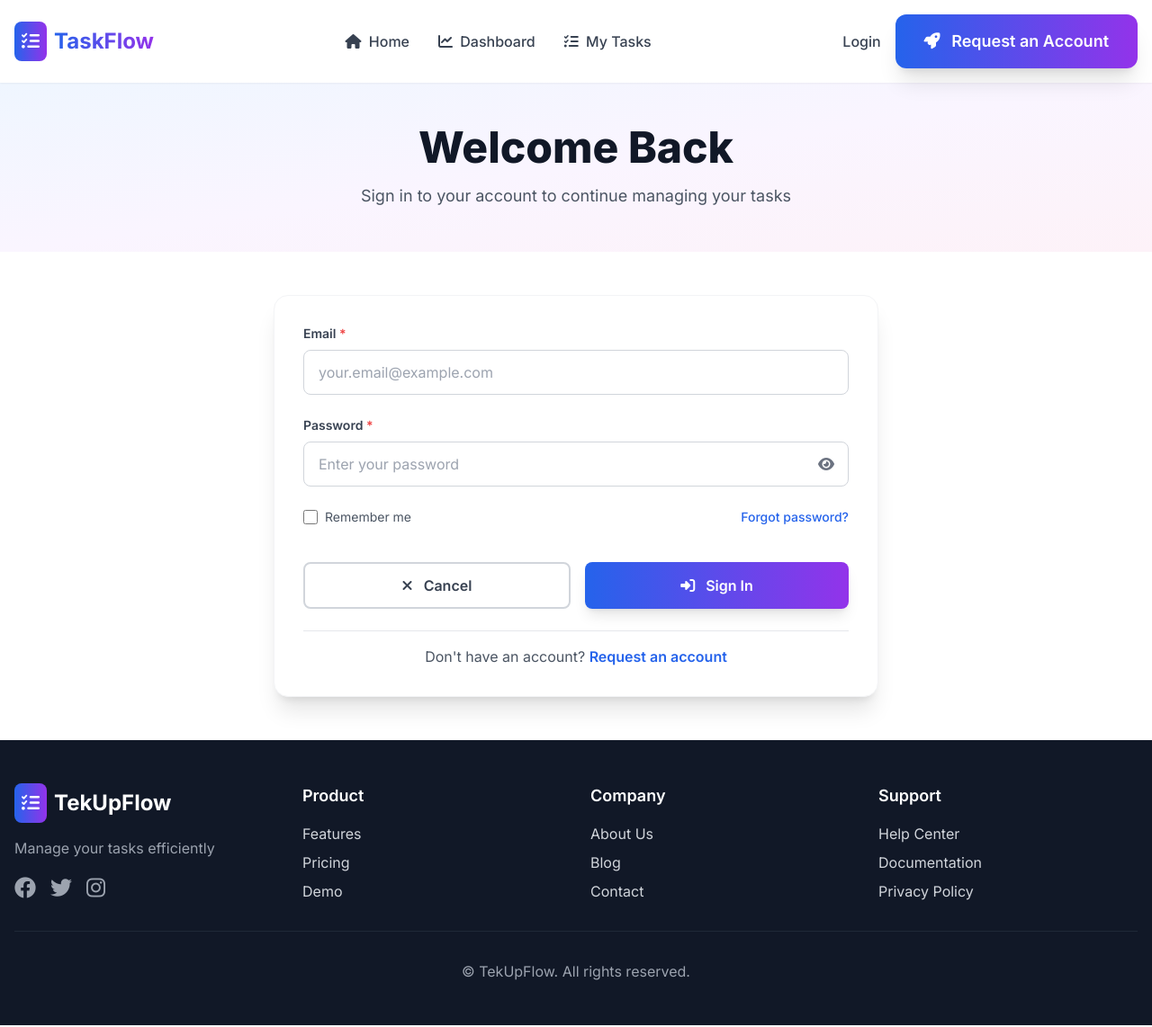
After one commit to MdRiabi/project-management-app, a Symfony app: template templates/Home/login.html.twig in a window 1280 px wide. The commit adds this page. Shown: the top 1142 px of the page at 90% size. Run offline with Twig, Linux system fonts and the light colour scheme; the template is opened without the code that fills it, so the values that code supplies are empty; some libraries are stand-ins or nearby versions.

Commit message:
creating Login page

```diff
--- a/src/Controller/AccountController.php
+++ b/src/Controller/AccountController.php
@@ -8,6 +8,12 @@ use Symfony\Component\Routing\Annotation\Route;
 
 class AccountController extends AbstractController
 {
+    #[Route('/login', name: 'login', methods: ['GET'])]
+    public function login(): Response
+    {
+        return $this->render('home/login.html.twig');
+    }
+
     #[Route('/request-account', name: 'request_account', methods: ['GET'])]
     public function requestAccount(): Response
     {
--- a/src/DataFixtures/AdminUserFixture.php
+++ b/src/DataFixtures/AdminUserFixture.php
@@ -4,7 +4,7 @@
 
 namespace App\DataFixtures;
 
-use Entity\User\User; // Assurez-vous que le namespace correspond à votre classe User !
+use App\Entity\User; // Assurez-vous que le namespace correspond à votre classe User !
 use Doctrine\Bundle\FixturesBundle\Fixture;
 use Doctrine\Persistence\ObjectManager;
 use Symfony\Component\PasswordHasher\Hasher\UserPasswordHasherInterface;
--- a/src/Entity/User.php
+++ b/src/Entity/User.php
@@ -2,7 +2,7 @@
 
 // src/User/User.php
 
-namespace Entity\User; // IMPORTANT : Adaptez ce namespace à votre structure !
+namespace App\Entity; // IMPORTANT : Adaptez ce namespace à votre structure !
 
 use App\Repository\UserRepository; // Assurez-vous que le Repository est dans le bon dossier !
 use Doctrine\ORM\Mapping as ORM;
--- /dev/null
+++ b/templates/Home/login.html.twig
@@ -0,0 +1,235 @@
+{% extends 'base.html.twig' %}
+
+{% block title %}Login - TaskFlow{% endblock %}
+
+{% block body %}
+
+    {# HERO SECTION #}
+    <section class="bg-gradient-to-br from-blue-50 via-purple-50 to-pink-50 py-12">
+        <div class="container mx-auto px-4">
+            <div class="max-w-2xl mx-auto text-center">
+                <h1 class="text-4xl md:text-5xl font-extrabold text-gray-900 mb-4">
+                    Welcome Back
+                </h1>
+                <p class="text-lg text-gray-600">
+                    Sign in to your account to continue managing your tasks
+                </p>
+            </div>
+        </div>
+    </section>
+
+    {# FORM SECTION #}
+    <section class="py-12 bg-white">
+        <div class="container mx-auto px-4">
+            <div class="max-w-2xl mx-auto">
+                <div class="bg-white rounded-2xl shadow-xl p-8 border border-gray-100">
+                    <form id="loginForm" novalidate>
+                        <div class="space-y-6">
+                            {# Email #}
+                            <div>
+                                <label for="email" class="block text-sm font-semibold text-gray-700 mb-2">
+                                    Email <span class="text-red-500">*</span>
+                                </label>
+                                <input
+                                    type="email"
+                                    id="email"
+                                    name="email"
+                                    required
+                                    class="w-full px-4 py-3 rounded-lg border border-gray-300 focus:ring-2 focus:ring-blue-500 focus:border-transparent transition"
+                                    placeholder="your.email@example.com"
+                                >
+                                <p class="text-red-500 text-sm mt-1 hidden error-message" id="emailError">Please enter a valid email address</p>
+                            </div>
+
+                            {# Password #}
+                            <div>
+                                <label for="password" class="block text-sm font-semibold text-gray-700 mb-2">
+                                    Password <span class="text-red-500">*</span>
+                                </label>
+                                <div class="relative">
+                                    <input
+                                        type="password"
+                                        id="password"
+                                        name="password"
+                                        required
+                                        class="w-full px-4 py-3 rounded-lg border border-gray-300 focus:ring-2 focus:ring-blue-500 focus:border-transparent transition"
+                                        placeholder="Enter your password"
+                                    >
+                                    <button
+                                        type="button"
+                                        onclick="togglePasswordVisibility()"
+                                        class="absolute right-4 top-1/2 transform -translate-y-1/2 text-gray-500 hover:text-gray-700"
+                                    >
+                                        <i class="fas fa-eye" id="toggleIcon"></i>
+                                    </button>
+                                </div>
+                                <p class="text-red-500 text-sm mt-1 hidden error-message" id="passwordError">Password is required</p>
+                            </div>
+
+                            {# Remember Me & Forgot Password #}
+                            <div class="flex items-center justify-between">
+                                <label class="flex items-center">
+                                    <input
+                                        type="checkbox"
+                                        id="rememberMe"
+                                        name="rememberMe"
+                                        class="w-4 h-4 rounded border-gray-300 text-blue-600 focus:ring-2 focus:ring-blue-500"
+                                    >
+                                    <span class="ml-2 text-sm text-gray-600">Remember me</span>
+                                </label>
+                                <a href="#" class="text-sm text-blue-600 hover:text-blue-700 font-medium">
+                                    Forgot password?
+                                </a>
+                            </div>
+
+                            {# Buttons #}
+                            <div class="flex flex-col sm:flex-row gap-4 pt-4">
+                                <button
+                                    type="button"
+                                    onclick="window.history.back()"
+                                    class="flex-1 px-6 py-3 border-2 border-gray-300 text-gray-700 font-semibold rounded-lg hover:bg-gray-50 transition"
+                                >
+                                    <i class="fas fa-times mr-2"></i> Cancel
+                                </button>
+                                <button
+                                    type="submit"
+                                    class="flex-1 px-6 py-3 bg-gradient-to-r from-blue-600 to-purple-600 hover:from-blue-700 hover:to-purple-700 text-white font-semibold rounded-lg shadow-lg transition"
+                                >
+                                    <i class="fas fa-sign-in-alt mr-2"></i> Sign In
+                                </button>
+                            </div>
+
+                            {# Sign Up Link #}
+                            <div class="text-center pt-4 border-t border-gray-200">
+                                <p class="text-gray-600">
+                                    Don't have an account?
+                                    <a href="{{ path('request_account') }}" class="text-blue-600 hover:text-blue-700 font-semibold">
+                                        Request an account
+                                    </a>
+                                </p>
+                            </div>
+                        </div>
+                    </form>
+                </div>
+            </div>
+        </div>
+    </section>
+
+    {# SUCCESS POPUP #}
+    <div id="successPopup" class="hidden fixed inset-0 bg-black bg-opacity-50 flex items-center justify-center z-50">
+        <div class="bg-white rounded-2xl shadow-2xl p-8 max-w-md mx-4 transform transition-all scale-95">
+            <div class="text-center">
+                <div class="mx-auto flex items-center justify-center h-16 w-16 rounded-full bg-green-100 mb-4">
+                    <i class="fas fa-check text-green-600 text-3xl"></i>
+                </div>
+                <h3 class="text-2xl font-bold text-gray-900 mb-2">Login Successful!</h3>
+                <p class="text-gray-600 mb-6">
+                    You have been successfully logged in. Redirecting to dashboard...
+                </p>
+                <button
+                    onclick="closePopup()"
+                    class="w-full px-6 py-3 bg-gradient-to-r from-blue-600 to-purple-600 hover:from-blue-700 hover:to-purple-700 text-white font-semibold rounded-lg shadow-lg transition"
+                >
+                    Continue
+                </button>
+            </div>
+        </div>
+    </div>
+
+{% endblock %}
+
+{% block javascripts %}
+    parent()
+
+    <script>
+        const form = document.getElementById('loginForm');
+        const successPopup = document.getElementById('successPopup');
+
+        // Toggle password visibility
+        function togglePasswordVisibility() {
+            const passwordInput = document.getElementById('password');
+            const toggleIcon = document.getElementById('toggleIcon');
+
+            if (passwordInput.type === 'password') {
+                passwordInput.type = 'text';
+                toggleIcon.classList.remove('fa-eye');
+                toggleIcon.classList.add('fa-eye-slash');
+            } else {
+                passwordInput.type = 'password';
+                toggleIcon.classList.remove('fa-eye-slash');
+                toggleIcon.classList.add('fa-eye');
+            }
+        }
+
+        // Form validation
+        form.addEventListener('submit', function(e) {
+            e.preventDefault();
+
+            // Clear previous errors
+            document.querySelectorAll('.error-message').forEach(el => el.classList.add('hidden'));
+            document.querySelectorAll('input[type="email"], input[type="password"]').forEach(el => {
+                el.classList.remove('border-red-500');
+            });
+
+            let isValid = true;
+
+            // Validate Email
+            const email = document.getElementById('email');
+            const emailRegex = /^[^\s@]+@[^\s@]+\.[^\s@]+$/;
+            if (!(email instanceof HTMLInputElement) || !email.value.trim() || !emailRegex.test(email.value)) {
+                showError('email', 'emailError');
+                isValid = false;
+            }
+
+            // Validate Password
+            const password = document.getElementById('password');
+            if (!(password instanceof HTMLInputElement) || !password.value.trim()) {
+                showError('password', 'passwordError');
+                isValid = false;
+            }
+
+            // If form is valid, show success popup
+            if (isValid && form instanceof HTMLFormElement) {
+                // Here you would normally send the form data to the server
+                // For now, we'll just show the success popup
+
+                // Simulate sending data (you can replace this with an actual AJAX call)
+                setTimeout(() => {
+                    showSuccessPopup();
+                }, 500);
+            } else if (!isValid) {
+                // Scroll to first error
+                const firstError = document.querySelector('.border-red-500');
+                if (firstError) {
+                    firstError.scrollIntoView({ behavior: 'smooth', block: 'center' });
+                }
+            }
+        });
+
+        function showError(inputId, errorId) {
+            document.getElementById(inputId).classList.add('border-red-500');
+            document.getElementById(errorId).classList.remove('hidden');
+        }
+
+        function showSuccessPopup() {
+            successPopup.classList.remove('hidden');
+            setTimeout(() => {
+                successPopup.querySelector('.transform').classList.remove('scale-95');
+                successPopup.querySelector('.transform').classList.add('scale-100');
+            }, 10);
+        }
+
+        function closePopup() {
+            successPopup.classList.add('hidden');
+            window.location.href = "{{ path('home') }}"; // Redirect to home page
+        }
+
+        // Close popup when clicking outside
+        successPopup.addEventListener('click', function(e) {
+            if (e.target === successPopup) {
+                closePopup();
+            }
+        });
+    </script>
+
+{% endblock %}
--- a/templates/base.html.twig
+++ b/templates/base.html.twig
@@ -46,7 +46,7 @@
             </div>
 
             <div class="hidden md:flex items-center space-x-4">
-                <a href="#" class="text-gray-700 hover:text-blue-600 font-medium">Login</a>
+                <a href="{{ path('login') }}" class="text-gray-700 hover:text-blue-600 font-medium">Login</a>
                 <!-- templates/base.html.twig -->
                 <a href="{{ path('request_account') }}" class="bg-gradient-to-r from-blue-600 to-purple-600 hover:from-blue-700 hover:to-purple-700 text-white px-8 py-4 rounded-xl font-semibold text-lg shadow-xl w-full sm:w-auto text-center">
                     <i class="fas fa-rocket mr-2"></i> Request an Account
```
Also changed, not shown: migrations/Version20251019174052.php (added, +63 -0 lines), 2 other files.
